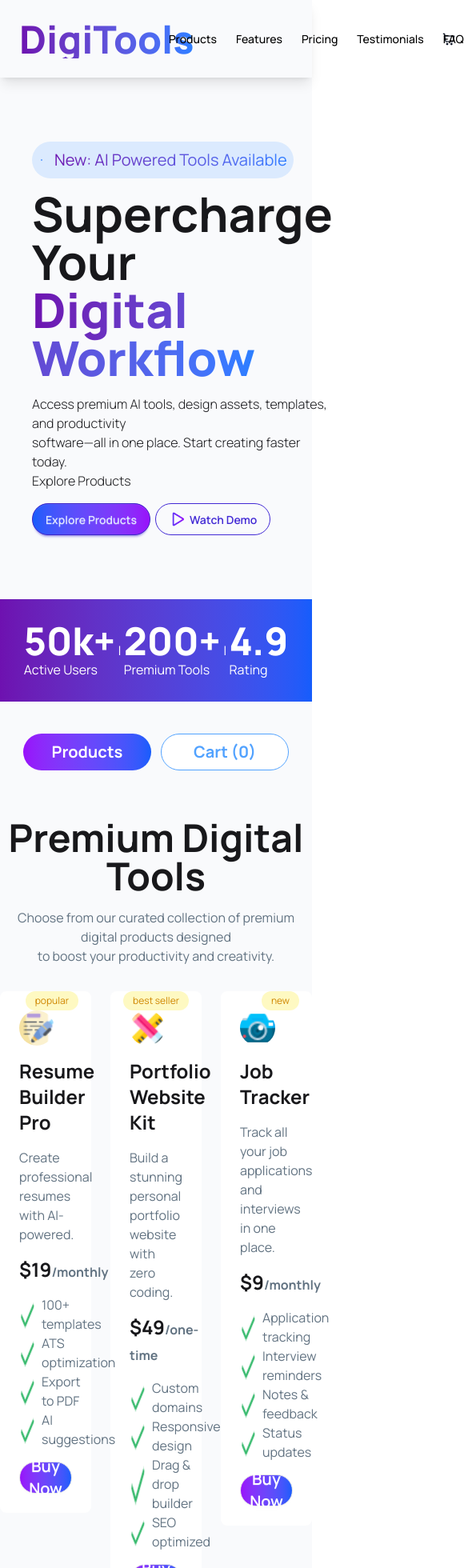
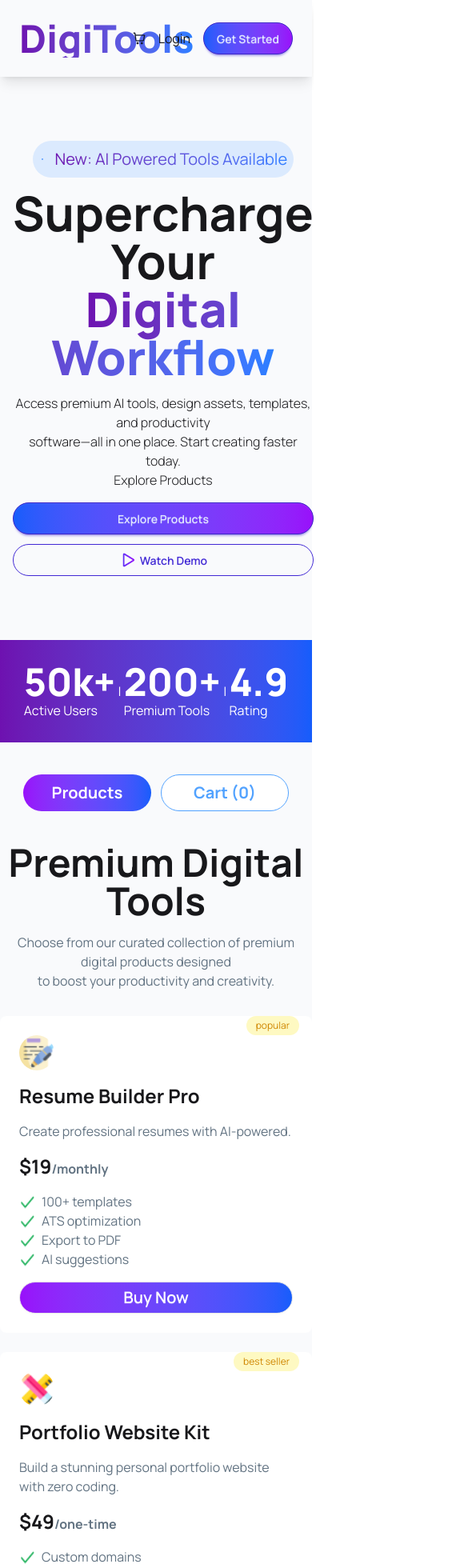
Before and after one commit to Jame-saj/my-assignment-6, a React (Vite) app: page / in a window 390 px wide. Shown: the top 1960 px of the page at 80% size, 585 px wide, since content can reach past the window. Built offline with nearby package versions, Linux system fonts and the light colour scheme.

Commit message:
responsive

```diff
--- a/src/components/Banner.jsx
+++ b/src/components/Banner.jsx
@@ -4,9 +4,9 @@ import play from "../assets/products/Play.png"
 
 const Banner = () => {
   return (
-    <div className="container mx-auto px-10">
+    <div className="container  mx-auto px-4 md:px-10">
       <div className="flex py-20 items-center justify-between">
-        <div className="right space-y-4">
+        <div className="right space-y-4 text-center md:text-left">
           <div className="inline-flex gap-1 bg-blue-100 p-1 rounded-full items-center mb-3.5">
             <span className="loading bg-blue-500 loading-ring loading-xs"></span>
             <p className="bg-gradient-to-r from-purple-800 to-blue-500 bg-clip-text text-[20px] p-1 text-transparent">
@@ -27,7 +27,7 @@ const Banner = () => {
             <br />
             Explore Products
           </p>
-          <div className="flex gap-1.5 ">
+          <div className="flex flex-col sm:flex-row gap-3 ">
             <button className="btn btn-primary rounded-full bg-gradient-to-r from-blue-600 to-purple-600">
               Explore Products
             </button>
@@ -38,7 +38,7 @@ const Banner = () => {
         </div>
 
         <div className="left flex justify-end">
-          <img src={bannerImg} alt="" />
+          <img className="w-full max-w-md md:max-w-lg" src={bannerImg} alt="" />
         </div>
       </div>
     </div>
--- a/src/components/Navbar.jsx
+++ b/src/components/Navbar.jsx
@@ -11,7 +11,7 @@ const Navbar = () => {
           </a>
         </div>
 
-        <div className="navbar-center  sm:hidden md:flex lg:flex">
+        <div className="navbar-center hidden md:flex">
           <ul className="menu text-black menu-horizontal font-medium px-1">
             <li>
               <a>Products</a>
--- a/src/components/backside/Footer.jsx
+++ b/src/components/backside/Footer.jsx
@@ -8,8 +8,8 @@ const Footer = () => {
   return (
     <div>
       <div className="bg-[#101727FF] ">
-        <div className="pt-28 pb-20 grid grid-cols-5 gap-9 justify-between px-48">
-          <div className="text-white space-y-4">
+        <div className="pt-16 md:pt-28 pb-10 md:pb-20 grid grid-cols-1 sm:grid-cols-2 lg:grid-cols-5 gap-8 px-4 md:px-20 lg:px-48">
+          <div className="text-white space-y-4 text-center sm:text-left">
             <h1 className="font-bold text-4xl">DigiTools</h1>
             <p className="text-gray-300">
               Premium digital tools for creators, professionals, and businesses.
@@ -53,7 +53,7 @@ const Footer = () => {
 
         <div className="">
           <hr className="text-gray-300 container mx-auto" />
-          <div className="text-gray-200 mt-8 pb-8 flex justify-between mx-auto container ">
+          <div className="text-gray-200 mt-8 pb-8 flex flex-col md:flex-row gap-4 md:gap-0 justify-between items-center mx-auto container px-4 ">
             <div>© 2026 Digitools. All rights reserved.</div>
             <div className="flex gap-5">
               <p>Privacy</p>
--- a/src/components/backside/Pricing.jsx
+++ b/src/components/backside/Pricing.jsx
@@ -12,7 +12,7 @@ const Pricing = () => {
           Choose the plan that fits your needs. Upgrade or downgrade anytime.
         </p>
       </div>
-      <div className="grid grid-cols-3 gap-7 items-stretch mt-7">
+      <div className="grid grid-cols-1 sm:grid-cols-2 lg:grid-cols-3 gap-6 items-stretch mt-7">
         {/* 1st */}
         <div className="bg-white px-6 py-6 space-y-6 rounded-2xl flex flex-col justify-between h-full">
           <div>
--- a/src/components/backside/ThreeSteps.jsx
+++ b/src/components/backside/ThreeSteps.jsx
@@ -12,7 +12,7 @@ const ThreeSteps = () => {
           Start using premium digital tools in minutes, not hours.
         </p>
       </div>
-      <div className="grid grid-cols-3 gap-1.5 pt-7 ">
+      <div className="grid grid-cols-1 sm:grid-cols-2 lg:grid-cols-3 gap-4 pt-7">
         <div className="text-center p-8 w-sm border-[ #f1f1f1FF] bg-[#ffffffFF] rounded-2xl relative items-center">
           <div className="absolute top-2 right-3 bg-purple-500 text-white w-7 h-7 rounded-2xl items-center ">
             01
@@ -30,7 +30,7 @@ const ThreeSteps = () => {
             </p>
           </div>
         </div>
-        <div className="text-center p-8 w-sm border-[ #f1f1f1FF] bg-[#ffffffFF] rounded-2xl relative items-center">
+        <div className="text-center p-8 max-w-sm border-[ #f1f1f1FF] bg-[#ffffffFF] rounded-2xl relative items-center">
           <div className="absolute top-2 right-3 bg-purple-500 text-white w-7 h-7 rounded-2xl items-center">
             02
           </div>
--- a/src/components/functionality/Products.jsx
+++ b/src/components/functionality/Products.jsx
@@ -7,7 +7,7 @@ const Products = ({ productsPromise, carts, setCarts }) => {
 
 
   return (
-    <div className="py-15">
+    <div className="py-10 md:py-15">
       <div className="container mx-auto">
         <div className="text-center">
           <h1 className="text-5xl font-bold mb-4">Premium Digital Tools</h1>
@@ -16,7 +16,7 @@ const Products = ({ productsPromise, carts, setCarts }) => {
             designed <br /> to boost your productivity and creativity.
           </p>
         </div>
-        <div className="grid grid-cols-3 mx-auto mt-8 gap-6">
+        <div className="grid grid-cols-1 sm:grid-cols-2 lg:grid-cols-3 mx-auto mt-8 gap-6">
           {products.map(product => (
             <ProductCard
               carts={carts}
```
